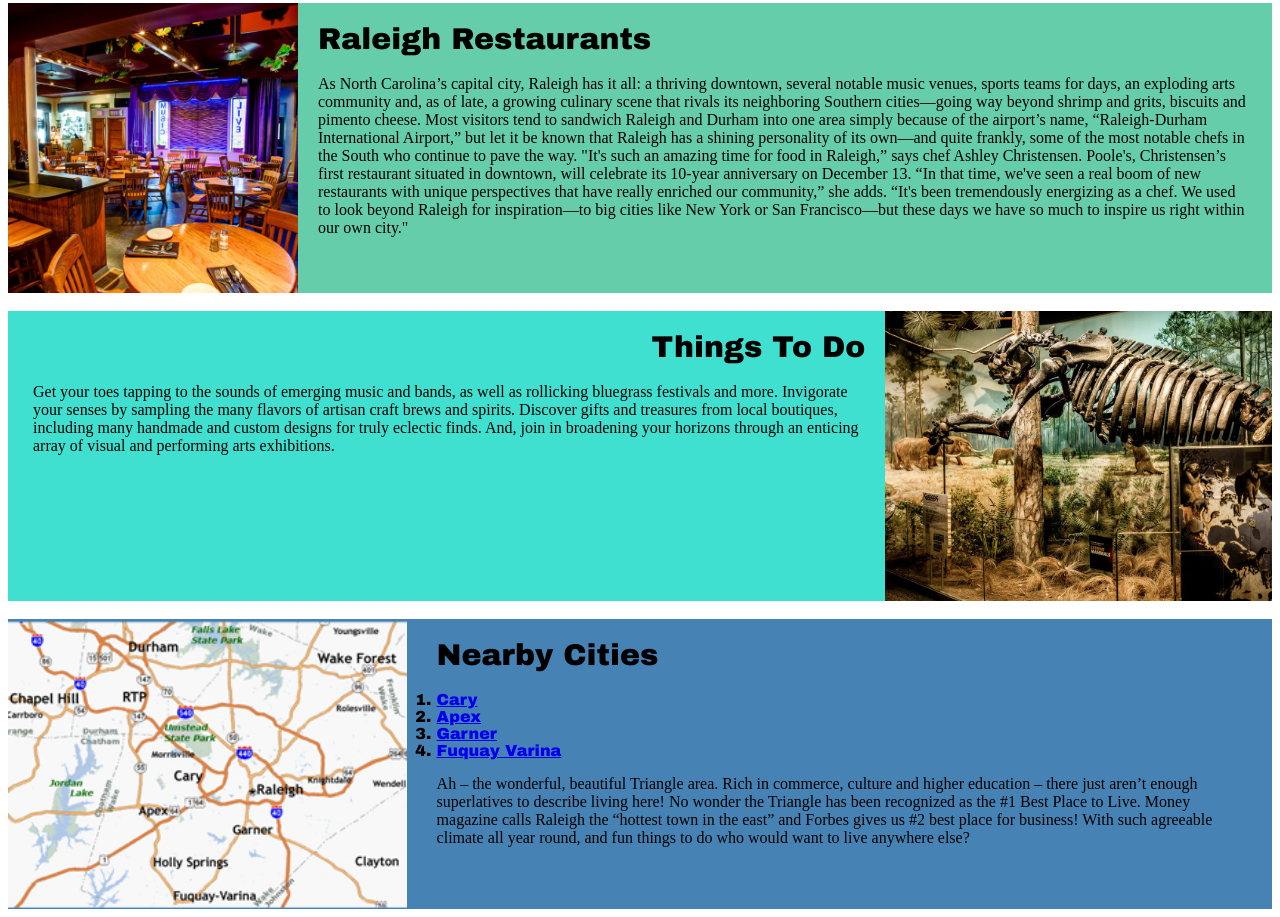
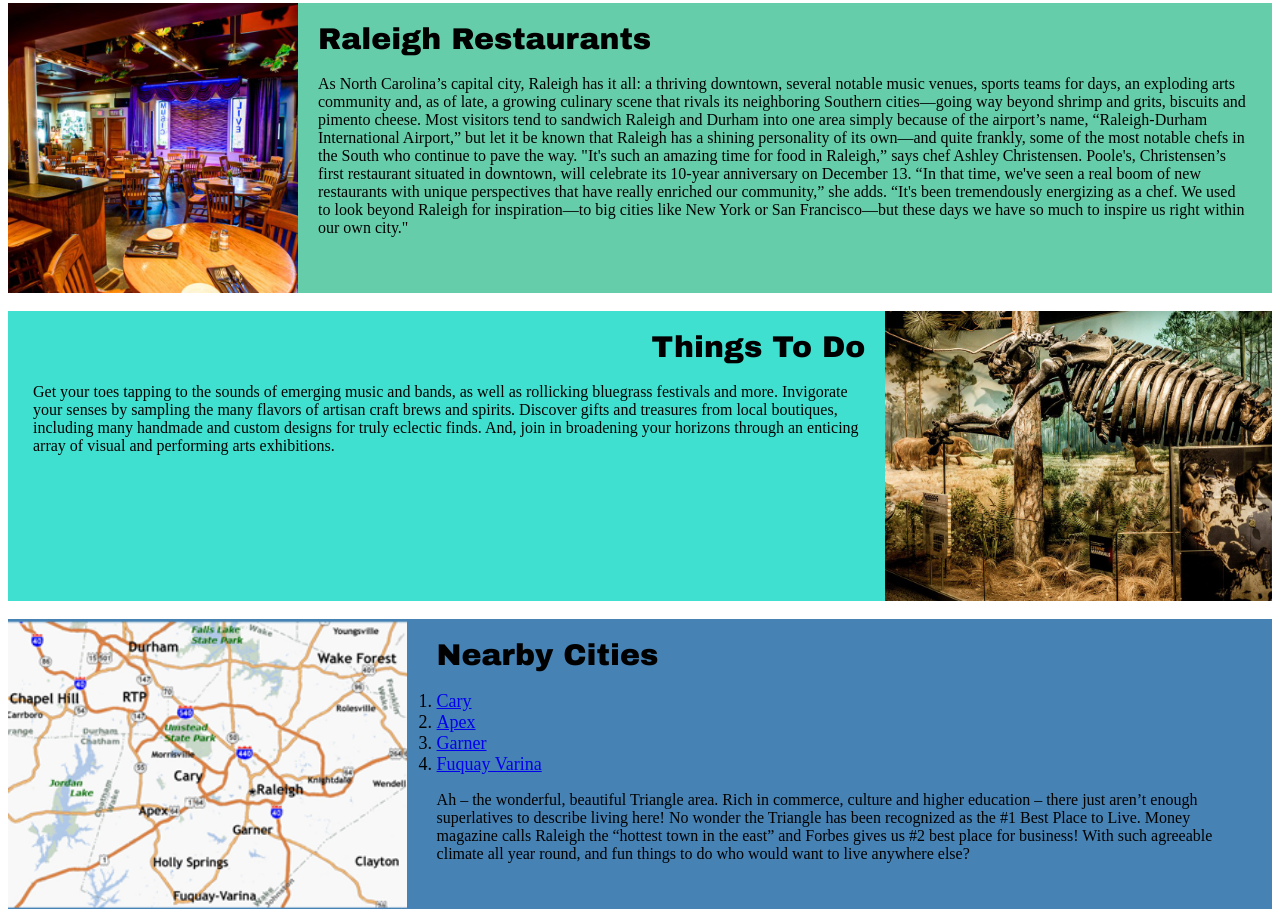
Before and after one commit to jhasick/collab_master, a plain HTML site: page index.html in a window 1280 px wide. Shown: the part 473-1390 px from the top of the page. Drawn offline with Linux system fonts and the light colour scheme.

Commit message:
another font change

```diff
--- a/index.html
+++ b/index.html
@@ -41,10 +41,10 @@
 		</h1>
 
 		<ol>
-			<li style = "font-family: 'Arial Black', Gadget, sans-serif"> <a href="https://en.wikipedia.org/wiki/Cary,_North_Carolina">Cary</a></li>
-			<li style = "font-family: 'Arial Black', Gadget, sans-serif"> <a href="https://en.wikipedia.org/wiki/Apex,_North_Carolina">Apex</a></li>
-			<li style = "font-family: 'Arial Black', Gadget, sans-serif"> <a href="https://en.wikipedia.org/wiki/Garner,_North_Carolina">Garner</a></li>
-			<li style = "font-family: 'Arial Black', Gadget, sans-serif"> <a href="https://en.wikipedia.org/wiki/Fuquay-Varina,_North_Carolina">Fuquay Varina</a></li>
+			<li style = "font-size: 18px"> <a href="https://en.wikipedia.org/wiki/Cary,_North_Carolina">Cary</a></li>
+			<li style = "font-size: 18px"> <a href="https://en.wikipedia.org/wiki/Apex,_North_Carolina">Apex</a></li>
+			<li style = "font-size: 18px"> <a href="https://en.wikipedia.org/wiki/Garner,_North_Carolina">Garner</a></li>
+			<li style = "font-size: 18px"> <a href="https://en.wikipedia.org/wiki/Fuquay-Varina,_North_Carolina">Fuquay Varina</a></li>
 		</ol>
 		<p>Ah – the wonderful, beautiful Triangle area. Rich in commerce, culture and higher education – there just aren’t enough superlatives to describe living here! No wonder the Triangle has been recognized as the #1 Best Place to Live. Money magazine calls Raleigh the “hottest town in the east” and Forbes gives us #2 best place for business! With such agreeable climate all year round, and fun things to do who would want to live anywhere else?</p>
 
```
